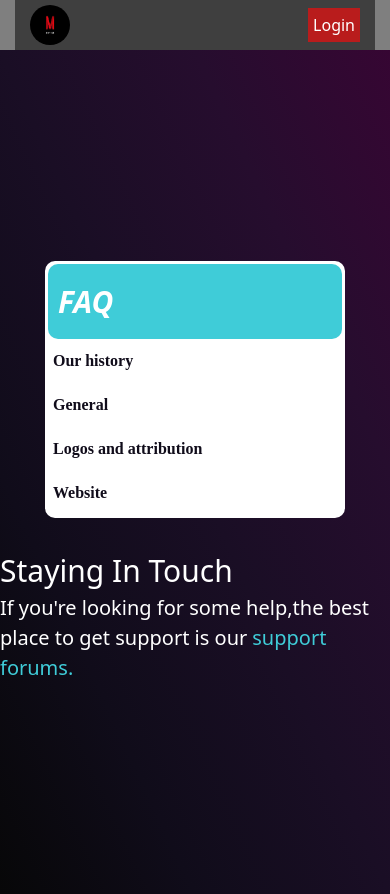
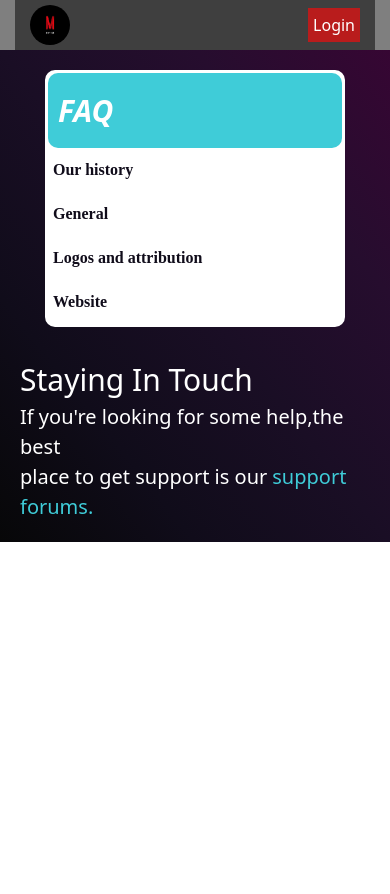
Before and after one commit to aashishthakurcodes/FSJS_2.0_Internship, a React (Create React App) app in the folder Project/internship_01/: page /contact in a window 390 px wide. After the commit the page ends 844 px from the top, so only its background shows below. Built offline with nearby package versions, Linux system fonts and the light colour scheme; a web font is replaced by a local one.

Commit message:
page updated

```diff
--- a/Project/internship_01/src/Contactus/contact.css
+++ b/Project/internship_01/src/Contactus/contact.css
@@ -1,6 +1,7 @@
 .conatct_container{
     background: linear-gradient(to right top, #070708, #100c1a, #1a0e25, #260d2e, #360633);
-    height: 100vh;
+    padding: 75px 0;
+    height: fit-content;
     color: #ffff;
     display: flex;
     flex-direction: column;
@@ -55,3 +56,17 @@
     color: #3FCCD8;
     padding-left: 5px;
 }
+
+@media screen and (max-width: 480px){
+   .right{
+    padding: 0 20px;
+
+   }
+   .right h2{
+    font-size: 20px;
+
+   }
+   .conatct_container{
+    padding: 20px 0;
+   }
+}
```
